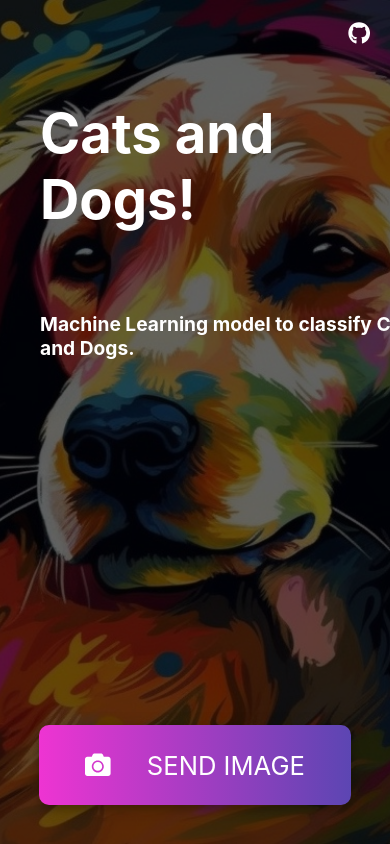
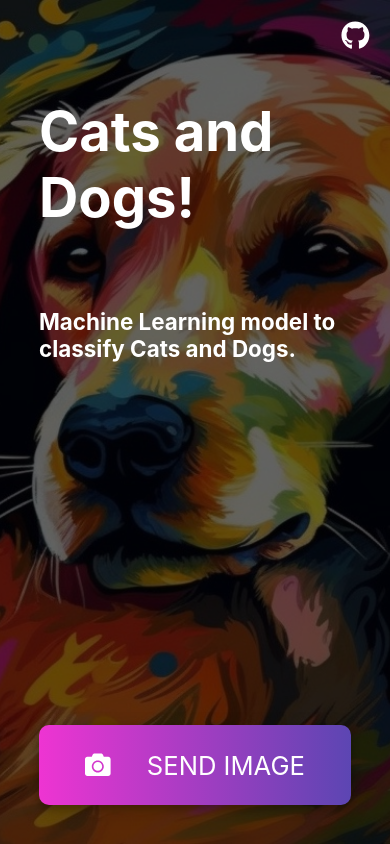
Before and after one commit to carlosplf/tf-cats-and-dogs, a React (Create React App) app in the folder frontend/: page / in a window 390 px wide. Built offline with nearby package versions, Linux system fonts and the light colour scheme.

Commit message:
Minor mobile CSS adjustments.

```diff
--- a/frontend/src/App.css
+++ b/frontend/src/App.css
@@ -158,9 +158,10 @@
     }
 
     .SubTitle {
-      min-width: 400px;
+      min-width: 200px;
+      max-width: 80%;
       margin-top: 20%;
-      font-size: 1.2em;
+      font-size: 1.4em;
       margin-left: 10%;
       color: #FFF;
     }
@@ -170,8 +171,12 @@
     }
 
     .HeaderLink{
-      font-size: 1.4em;
+      font-size: 1.8em;
       margin-right: 20px;
+    }
+
+    .HeaderLink:hover{
+      font-size: 1.8em;
     }
 
     .Answer p{
```
